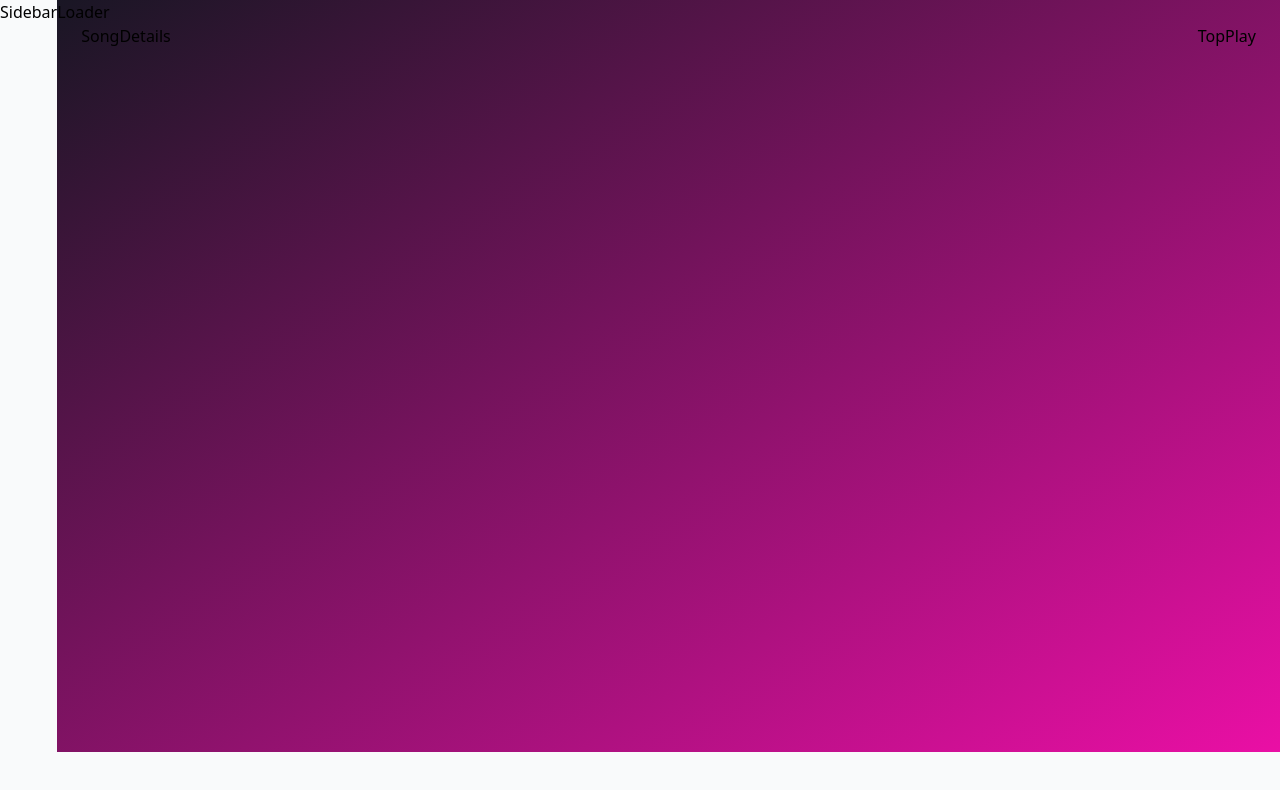
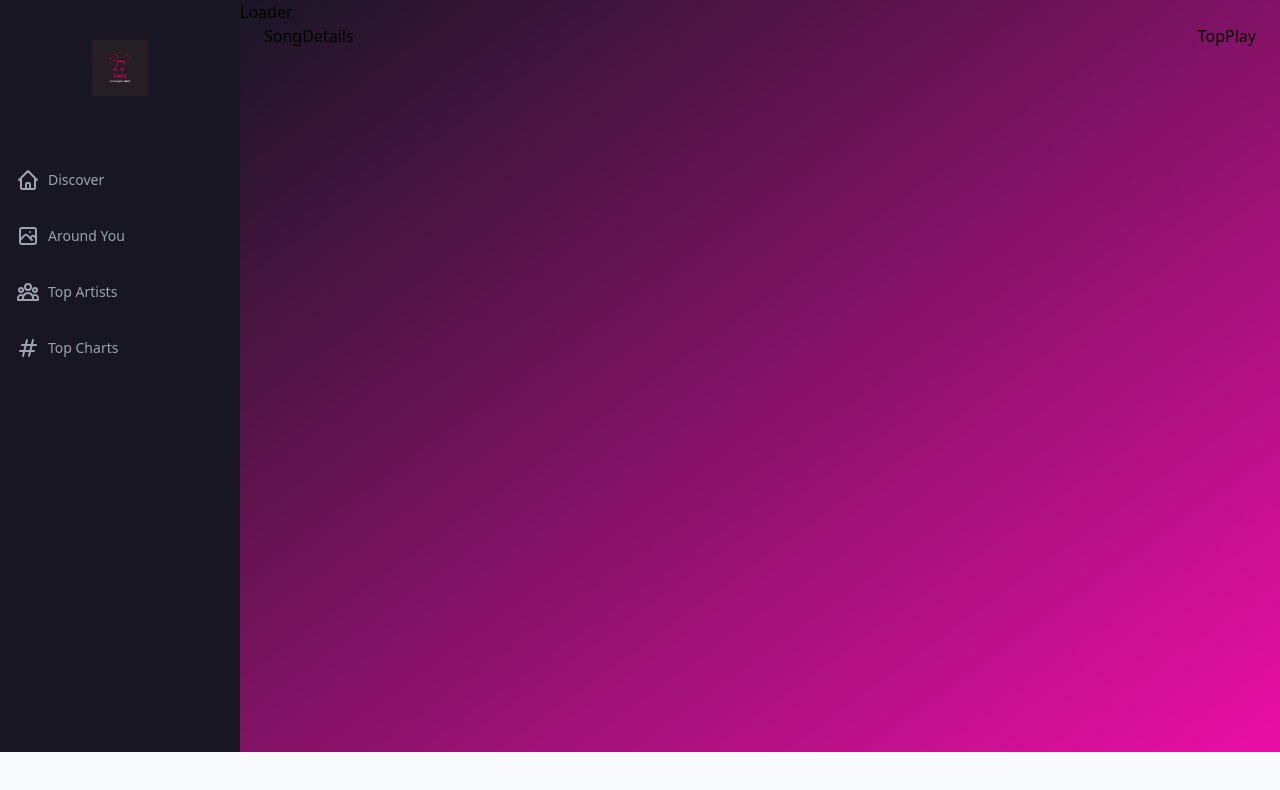
Before and after one commit to Emeldalaeticia/SpotifyDupe-ReactProject, a React (Vite) app: page /songs/1 in a window 1280 px wide. Shown: the top 790 px of the page. Built offline with nearby package versions, Linux system fonts and the light colour scheme.

Commit message:
Added the sidebar and it's functionality

```diff
--- a/src/components/Sidebar.jsx
+++ b/src/components/Sidebar.jsx
@@ -1,5 +1,61 @@
-const Sidebar = () => (
-  <div>Sidebar</div>
+/* eslint-disable react/prop-types */
+/* eslint-disable react/jsx-key */
+import {  useState } from "react";
+import { NavLink } from 'react-router-dom';
+import { RiCloseLine } from "react-icons/ri";
+
+import { logo } from "../assets";
+import { links } from "../assets/constants"
+import { HiOutlineMenu } from "react-icons/hi";
+
+const NavLinks = ({handleClick}) => (
+
+  <div className="mt-10">
+    {links.map((item) => (
+
+      <NavLink
+      key={item.name}
+      to={item.to}
+      className="flex flex-row justify-start items-center my-8 text-sm font-medium text-gray-400 hover:text-teal-400"
+      onClick={() => handleClick && handleClick()}
+      >
+        <item.icon className="w-6 h-6 mr-2"/>
+        {item.name}
+      </NavLink>
+    ))}
+
+  </div>
+
 );
 
+const Sidebar = () => {
+  const [mobileMenuOpen, setMobileMenuOpen ] = useState(false);
+
+  return (
+    <>
+    <div className="md:flex hidden flex-col w-[240px] py-10 px-4 bg-[#191624]">
+      <img src={logo} alt="logo" className="w-full h-14 object-contain" />
+      <NavLinks/>
+    </div>
+
+    <div className="absolute md:hidden block top-6 right-3">
+      {mobileMenuOpen ? (
+        <RiCloseLine className="w-6 h-6 text-white mr-2"
+        onClick={() => setMobileMenuOpen(false)}
+        />
+      ): <HiOutlineMenu className="w-6 h-6 text-white mr-2"
+      onClick={() => setMobileMenuOpen(true)}
+      /> }
+    </div>
+
+    <div className={`absolute top-0 h-screen w-2/3 bg-gradient-to-tl from-white/10 to-[#8b3d8a] backdrop-blur-lg z-10 p-6 md:hidden smooth-transition ${mobileMenuOpen ? 'left-0': '-left-full'}`}>
+      <img src={logo} alt="logo" className="w-full h-14 object-contain" />
+      <NavLinks handleClick={() => setMobileMenuOpen (false)}/>
+    </div>
+
+    </>
+  )
+
+};
+
 export default Sidebar;
```
Also changed, not shown: src/assets/logo.svg, src/assets/lol.svg (added).
